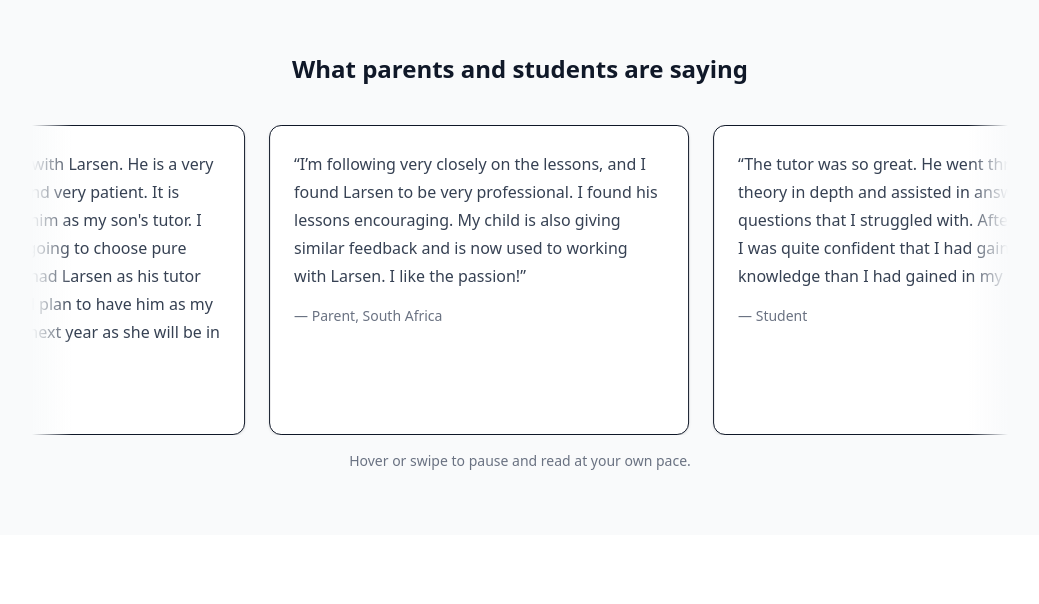
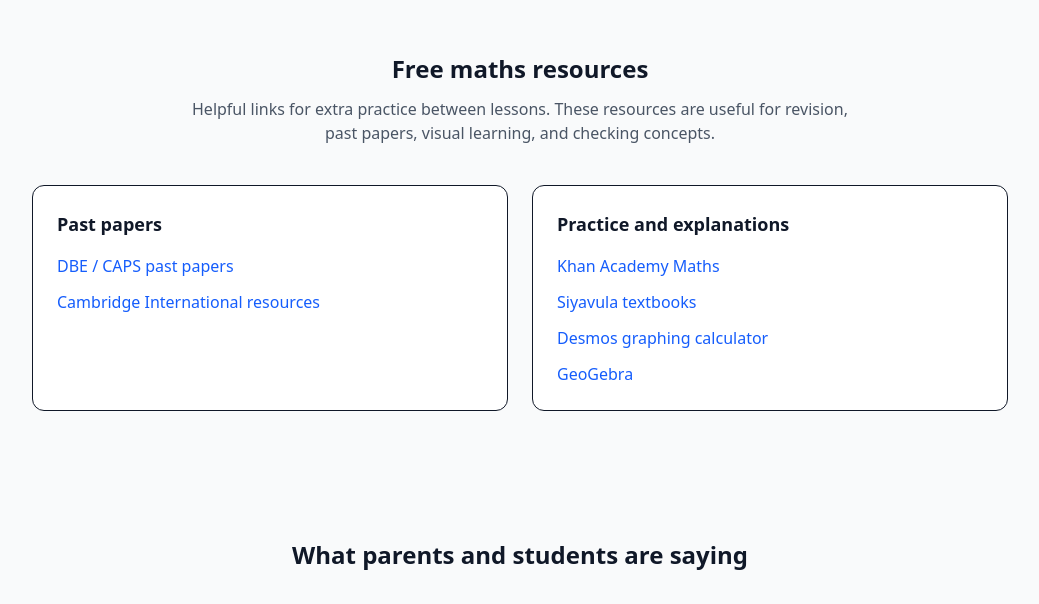
Before and after one commit to LARSENZA/LARSENZA.github.io, a React (Vite) app: page / in a window 1280 px wide. Shown: the part 2997-3601 px from the top of the page, without its empty margins (120-1159 px from the left). Built offline with nearby package versions, Linux system fonts and the light colour scheme.

Commit message:
Add resources section with helpful links
Added a new section for free maths resources with links to past papers and practice materials.

```diff
--- a/src/LarsenMathSite.jsx
+++ b/src/LarsenMathSite.jsx
@@ -320,6 +320,62 @@ export default function LarsenMathSite() {
           </div>
         </section>
 
+        {/* RESOURCES */}
+<section id="resources" className="bg-gray-50 py-16">
+  <div className="max-w-5xl mx-auto px-6">
+    <h2 className="text-2xl font-semibold text-center">
+      Free maths resources
+    </h2>
+    <p className="mt-3 text-center text-gray-600 max-w-2xl mx-auto">
+      Helpful links for extra practice between lessons. These resources are
+      useful for revision, past papers, visual learning, and checking concepts.
+    </p>
+
+    <div className="mt-10 grid md:grid-cols-2 gap-6">
+      <div className="border rounded-xl p-6 bg-white">
+        <h3 className="text-lg font-semibold">Past papers</h3>
+        <ul className="mt-4 space-y-3 text-blue-600">
+          <li>
+            <a href="https://www.education.gov.za/Curriculum/NationalSeniorCertificate(NSC)Examinations/NSCPastExaminationpapers.aspx" target="_blank" rel="noreferrer">
+              DBE / CAPS past papers
+            </a>
+          </li>
+          <li>
+            <a href="https://www.cambridgeinternational.org/programmes-and-qualifications/cambridge-upper-secondary/cambridge-igcse/" target="_blank" rel="noreferrer">
+              Cambridge International resources
+            </a>
+          </li>
+        </ul>
+      </div>
+
+      <div className="border rounded-xl p-6 bg-white">
+        <h3 className="text-lg font-semibold">Practice and explanations</h3>
+        <ul className="mt-4 space-y-3 text-blue-600">
+          <li>
+            <a href="https://www.khanacademy.org/math" target="_blank" rel="noreferrer">
+              Khan Academy Maths
+            </a>
+          </li>
+          <li>
+            <a href="https://www.siyavula.com/read" target="_blank" rel="noreferrer">
+              Siyavula textbooks
+            </a>
+          </li>
+          <li>
+            <a href="https://www.desmos.com/calculator" target="_blank" rel="noreferrer">
+              Desmos graphing calculator
+            </a>
+          </li>
+          <li>
+            <a href="https://www.geogebra.org/" target="_blank" rel="noreferrer">
+              GeoGebra
+            </a>
+          </li>
+        </ul>
+      </div>
+    </div>
+  </div>
+</section>
 
 
         {/* TESTIMONIALS */}
```
